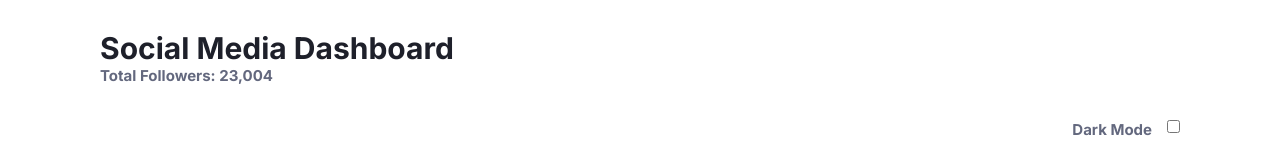
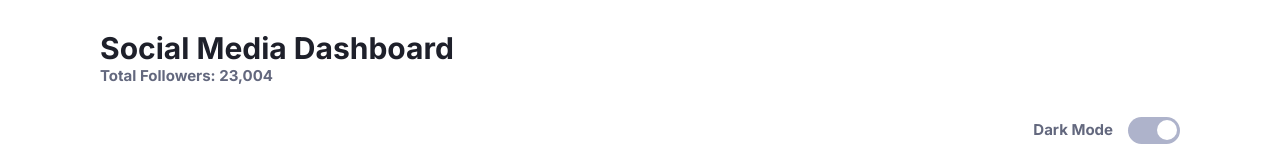
Before and after one commit to pqhung3007/FEM-social-media-dashboard, a plain HTML site: page index.html in a window 1280 px wide. Shown: the top 167 px of the page. Drawn offline with Linux system fonts and the light colour scheme; a script that the page names is missing.

Commit message:
create dark/light toggle

```diff
--- a/style.css
+++ b/style.css
@@ -17,7 +17,7 @@
   --very-dark-blue1: #1e202a;
 
   /** dark theme */
-  --toggle-light: linear gradient #378fe6 to #3eda82;
+  --toggle-dark: linear gradient #378fe6 to #3eda82;
   --very-dark-blue2: #1e202a;
   --very-dark-blue3: #1f212e;
   --dark-desaturated-blue: #252a41;
@@ -56,6 +56,43 @@ header .follower {
   color: var(--dark-grayish-blue);
   font-size: 1.5rem;
   font-weight: 700;
+}
+
+input[type="checkbox"] {
+  width: 0;
+  height: 0;
+  visibility: hidden;
+}
+.toggle-container {
+  display: flex;
+}
+label {
+  cursor: pointer;
+  width: 5.2rem;
+  height: 2.7rem;
+  border-radius: 100px;
+  position: relative;
+  align-self: center;
+  background: var(--toggle-light);
+}
+
+label:after {
+  position: absolute;
+  content: "";
+  top: 3px;
+  right: 3px;
+  width: 20px;
+  height: 20px;
+  background: #fff;
+  border-radius: 50%;
+  transition: 0.3s;
+}
+input:checked + label {
+  background: linear-gradient(90deg, #378fe6 0%, #3eda82 100%);
+}
+input:checked + label:after {
+  right: calc(100% - 45px);
+  transform: translateX(-100%);
 }
 
 .main-title {
```
